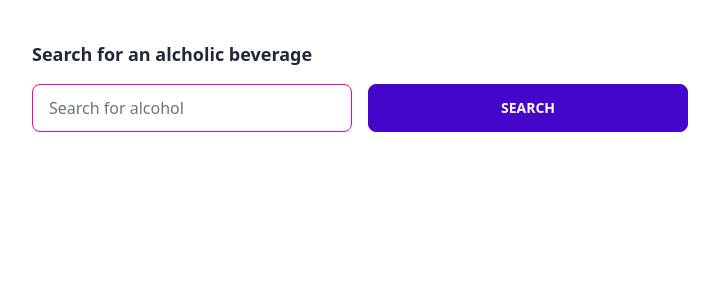
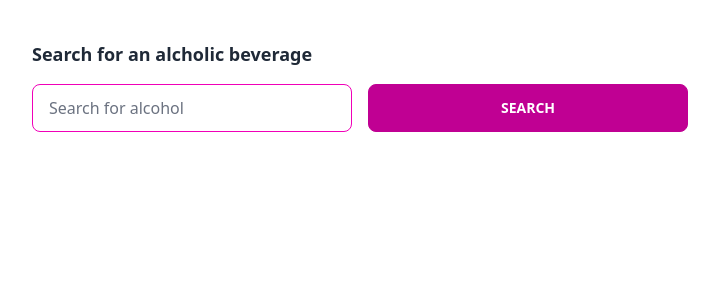
Before and after one commit to Uvacoder/vue-cocktail-index, a Vue app: page / in a window 1280 px wide. Shown: the top 300 px of the page, without its empty margins (24-743 px from the left). Built offline with nearby package versions, Linux system fonts and the light colour scheme; a web font is replaced by a local one.

Commit message:
Changed the button to the secondary color

```diff
--- a/src/views/HomeView.vue
+++ b/src/views/HomeView.vue
@@ -14,7 +14,7 @@
       <button
         aria-label="Search for alcohol"
         name="Search for alcohol"
-        class="btn btn-active btn-primary md:ml-4 mt-4 md:mt-0 w-full md:max-w-xs"
+        class="btn btn-active btn-secondary md:ml-4 mt-4 md:mt-0 w-full md:max-w-xs"
         @click="getPlayerDataFromSearch()"
       >
         Search
```
